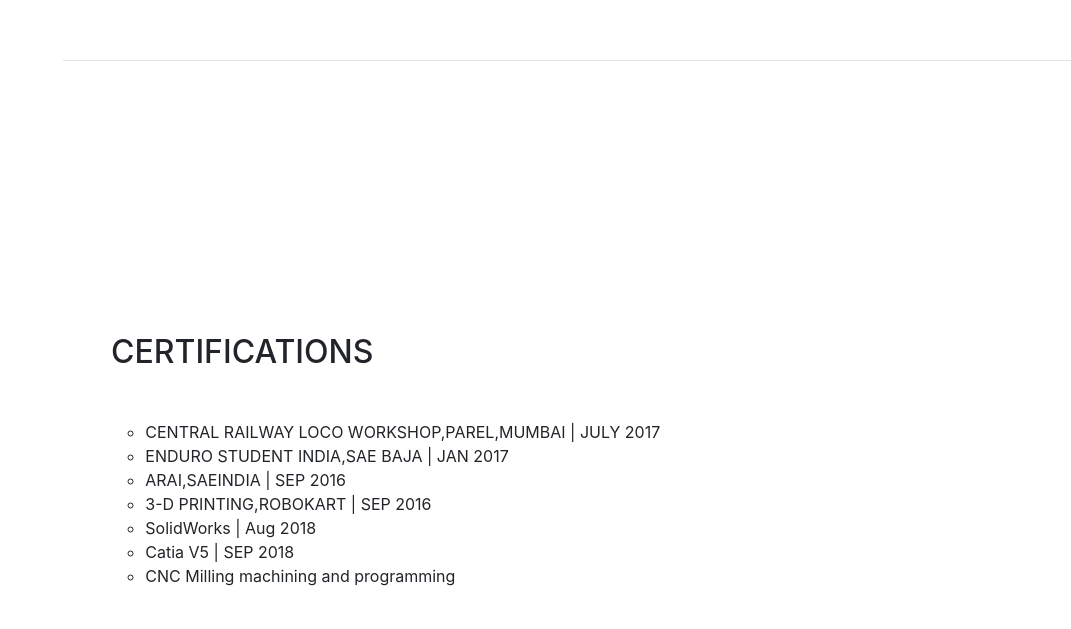
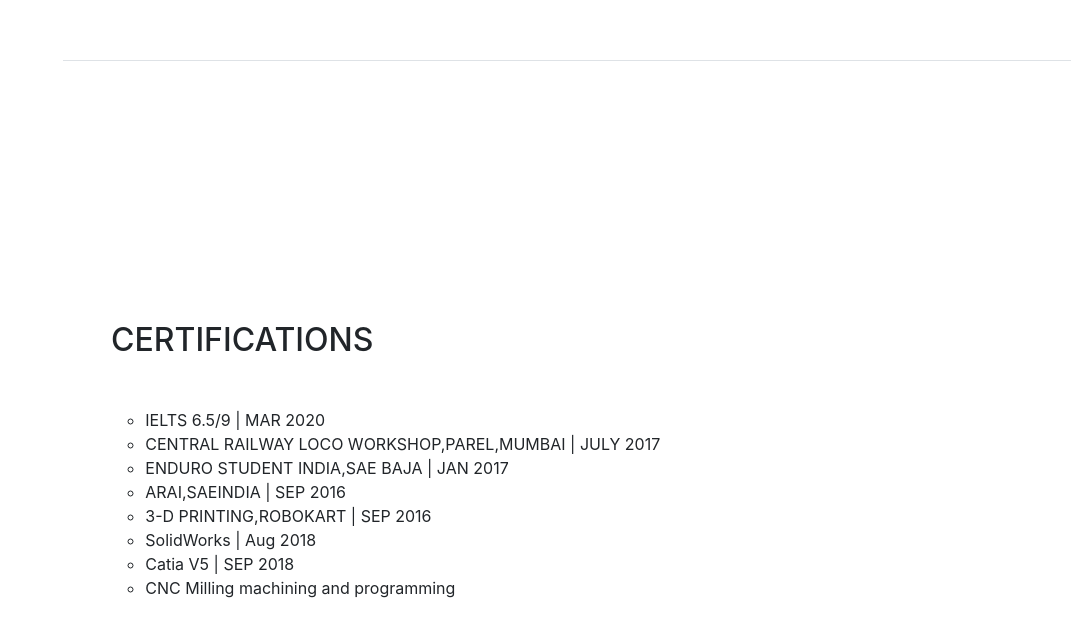
Before and after one commit to MayureshPote/mayureshpote.github.io, a website with bundled scripts: page index.html in a window 1280 px wide. Shown: the part 6339-6968 px from the top of the page, without its empty margins (209-1280 px from the left). Built offline with nearby package versions, Linux system fonts and the light colour scheme; a web font is replaced by a local one.

Commit message:
Update index.html

```diff
--- a/index.html
+++ b/index.html
@@ -277,9 +277,9 @@
 		  <div class="col-sm-4" style="float:left;">
           <div class="subheading mb-3">COMMUNICATION LANGUAGES &amp; Tools</div>
           	<ul>
-                <li>Marathi</li>
+                <li>English</li>
                 <li>Hindi</li>
-		<li>English</li>
+		<li>Marathi</li>
         	</ul>
           </div>
           </ul>
@@ -345,7 +345,10 @@
         <div class="my-auto">
           <h2 class="mb-5">Certifications</h2>
           <ul class="fa-ul mb-0" style="list-style-type:circle;">
-            <li>
+            <li class="mb-0">
+
+              IELTS 6.5/9 | MAR 2020</li>
+	    <li>
 
               CENTRAL RAILWAY LOCO WORKSHOP,PAREL,MUMBAI | JULY 2017</li>
             <li class="mb-0">
```
